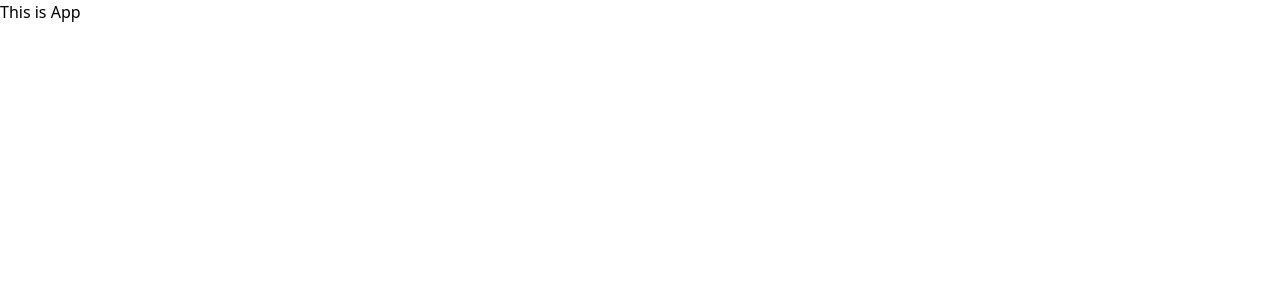
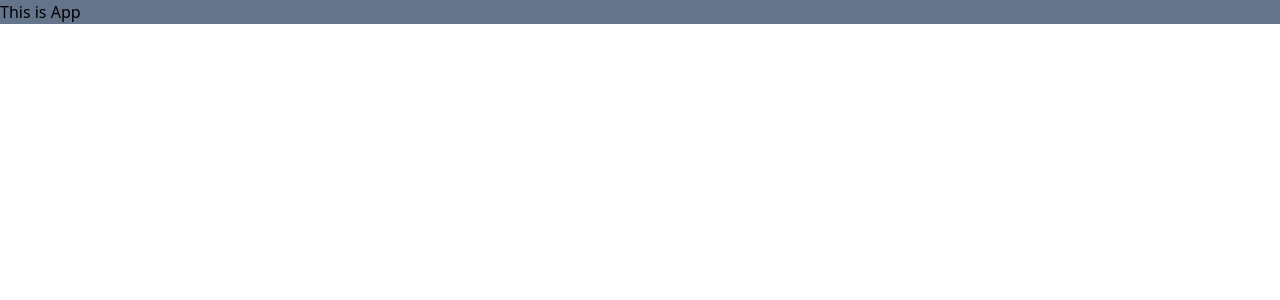
Before and after one commit to meinjam/react-tw-ts-admin, a React (Vite) app: page / in a window 1280 px wide. Shown: the top 300 px of the page. Built offline with nearby package versions, Linux system fonts and the light colour scheme.

Commit message:
some basic setup

```diff
--- a/package.json
+++ b/package.json
@@ -10,8 +10,10 @@
     "preview": "vite preview"
   },
   "dependencies": {
+    "axios": "^1.7.2",
     "react": "^18.3.1",
-    "react-dom": "^18.3.1"
+    "react-dom": "^18.3.1",
+    "react-router-dom": "^6.24.1"
   },
   "devDependencies": {
     "@types/react": "^18.3.3",
--- a/src/App.tsx
+++ b/src/App.tsx
@@ -1,6 +1,12 @@
+import useAuthCheck from './hooks/useAuthCheck';
+
 const App = () => {
-  return (
-    <div>
+  const authChecked = useAuthCheck();
+
+  return !authChecked ? (
+    'Loading.....'
+  ) : (
+    <div className='bg-slate-500 container'>
       <h1>This is App</h1>
     </div>
   );
--- /dev/null
+++ b/src/context/AuthContext.tsx
@@ -0,0 +1,54 @@
+// src/contexts/AuthContext.tsx
+import React, { createContext, useContext, useState, ReactNode } from 'react';
+import { useNavigate } from 'react-router-dom';
+import { UserType } from '../utils/interfaces';
+import { axiosInstance } from '../lib/axios';
+
+interface AuthContextType {
+  token: string | undefined;
+  user: UserType | undefined;
+  loggedIn: (token: string | undefined, user: UserType | undefined) => void;
+  afterLoggedIn: (token: string | undefined, user: UserType | undefined) => void;
+  loggedOut: () => void;
+}
+
+const AuthContext = createContext<AuthContextType | undefined>(undefined);
+
+export const AuthProvider: React.FC<{ children: ReactNode }> = ({ children }) => {
+  const [token, setToken] = useState<string | undefined>(undefined);
+  const [user, setUser] = useState<UserType | undefined>(undefined);
+  const navigate = useNavigate();
+
+  const loggedIn = (token: string | undefined, user: UserType | undefined) => {
+    setToken(token);
+    setUser(user);
+  };
+
+  const afterLoggedIn = (token: string | undefined, user: UserType | undefined) => {
+    axiosInstance.defaults.headers.common['Authorization'] = `Bearer ${token}`;
+    const storeLocalStorage = { token, user };
+    localStorage.setItem('auth', JSON.stringify(storeLocalStorage));
+    navigate('/');
+  };
+
+  const loggedOut = () => {
+    setToken(undefined);
+    setUser(undefined);
+    localStorage.removeItem('auth');
+    navigate('/');
+  };
+
+  const value = { token, user, loggedIn, loggedOut, afterLoggedIn };
+
+  return <AuthContext.Provider value={value}>{children}</AuthContext.Provider>;
+};
+
+export const useAuth = (): AuthContextType => {
+  const context = useContext(AuthContext);
+
+  if (!context) {
+    throw new Error('useAuth must be used within an AuthProvider');
+  }
+
+  return context;
+};
--- /dev/null
+++ b/src/hooks/useAuthCheck.tsx
@@ -0,0 +1,25 @@
+import { useEffect, useState } from 'react';
+import { useAuth } from '../context/AuthContext';
+
+const useAuthCheck = () => {
+  const { loggedIn } = useAuth();
+  const [authChecked, setAuthChecked] = useState<boolean>(false);
+
+  useEffect(() => {
+    const localAuth = localStorage.getItem('auth');
+
+    if (localAuth) {
+      const auth = JSON.parse(localAuth);
+
+      if (auth?.token && auth?.user) {
+        loggedIn(auth?.token, auth?.user);
+      }
+    }
+
+    setAuthChecked(true);
+  }, []);
+
+  return authChecked;
+};
+
+export default useAuthCheck;
--- /dev/null
+++ b/src/lib/axios.ts
@@ -0,0 +1,46 @@
+import axios, { AxiosResponse, AxiosError } from 'axios';
+
+// Define the shape of the configuration and response types if necessary
+// interface CustomConfig extends AxiosRequestConfig { /* custom fields */ }
+// interface CustomResponse extends AxiosResponse { /* custom fields */ }
+
+export const axiosInstance = axios.create({
+  baseURL: import.meta.env.VITE_APP_BASE_URL as string, // Type assertion
+});
+
+const localAuth = localStorage.getItem('auth');
+
+if (localAuth) {
+  const auth = JSON.parse(localAuth);
+
+  if (auth?.token) {
+    axiosInstance.defaults.headers.common['Authorization'] = `Bearer ${auth?.token}`;
+  }
+}
+
+// Add a request interceptor
+// axiosInstance.interceptors.request.use(
+//   function (config: AxiosRequestConfig): AxiosRequestConfig {
+//     // Do something before request is sent
+//     // console.log('i ran before request');
+//     return config;
+//   },
+//   function (error: AxiosError): Promise<AxiosError> {
+//     // Do something with request error
+//     return Promise.reject(error);
+//   }
+// );
+
+// Add a response interceptor
+axiosInstance.interceptors.response.use(
+  (response: AxiosResponse): AxiosResponse => response,
+  (error: AxiosError): Promise<AxiosError> => {
+    if (error.response && error.response.status === 401) {
+      // Handle 401 error
+      localStorage.removeItem('auth');
+      window.location.href = '/login';
+    }
+    // console.log(error.response);
+    return Promise.reject(error);
+  }
+);
--- a/src/main.tsx
+++ b/src/main.tsx
@@ -1,10 +1,16 @@
 import React from 'react';
 import ReactDOM from 'react-dom/client';
 import App from './App.tsx';
+import { BrowserRouter as Router } from 'react-router-dom';
 import './assets/scss/tailwind.scss';
+import { AuthProvider } from './context/AuthContext.tsx';
 
 ReactDOM.createRoot(document.getElementById('root')!).render(
   <React.StrictMode>
-    <App />
+    <Router basename='/'>
+      <AuthProvider>
+        <App />
+      </AuthProvider>
+    </Router>
   </React.StrictMode>
 );
--- /dev/null
+++ b/src/utils/interfaces.ts
@@ -0,0 +1,10 @@
+export interface UserType {
+  email: string;
+  name: string;
+  id: string | number;
+  role?: {
+    id: string | number;
+    role_id: string | number;
+    role_name: string;
+  };
+}
--- a/tailwind.config.js
+++ b/tailwind.config.js
@@ -2,7 +2,11 @@
 export default {
   content: ['./index.html', './src/**/*.{js,ts,jsx,tsx}'],
   theme: {
-    extend: {},
+    extend: {
+      container: {
+        center: true,
+      },
+    },
   },
   plugins: [],
 };
```
Also changed, not shown: 2 other files (tests, documents, lock files or other folders).
